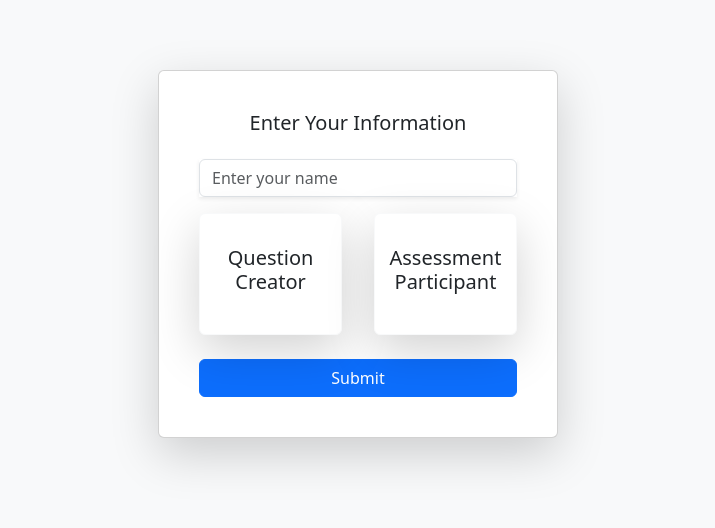
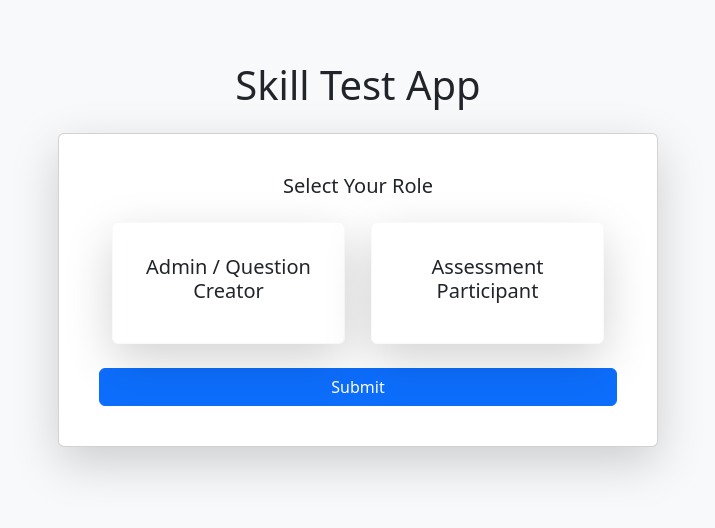
Before and after one commit to Ta-lab/react-skill-test, a React (Create React App) app in the folder frontend/: page / in a window 1280 px wide. Shown: the part 194-722 px from the top of the page, without its empty margins (282-997 px from the left). Built offline with nearby package versions, Linux system fonts and the light colour scheme.

Commit message:
admin setup

```diff
--- a/frontend/src/components/UserInfo.js
+++ b/frontend/src/components/UserInfo.js
@@ -1,5 +1,5 @@
 import React, { useState } from 'react';
-import { Button, Card, Form } from 'react-bootstrap';
+import { Button, Card, Form, Container } from 'react-bootstrap';
 
 const UserInfo = ({ setUser, setRole, setView }) => {
   const [name, setName] = useState('');
@@ -8,76 +8,71 @@ const UserInfo = ({ setUser, setRole, setView }) => {
 
   const handleRoleSelect = (role) => {
     setSelectedRole(role);
-    if (message) {
-      setMessage(''); // Clear the message if the user selects a role
-    }
+    setMessage('');
   };
 
   const handleSubmit = () => {
-    if (name.trim() && selectedRole) {
-      setUser(name);
-      setRole(selectedRole);
-      setView('');
-    } else {
-      setMessage(
-        !name.trim() ? 'Please enter your name.' : 'Please select a role.'
-      );
-      setTimeout(() => {
-        setMessage('');
-      }, 3000);
+    if (selectedRole === 'taker' && !name.trim()) {
+      setMessage('Please enter your name.');
+      setTimeout(() => setMessage(''), 3000);
+      return;
     }
+
+    setUser(selectedRole === 'taker' ? name : 'Admin');
+    setRole(selectedRole);
+    setView('');
   };
 
+  return (
+    <Container className="d-flex flex-column align-items-center justify-content-center min-vh-100 bg-light">
+      <h1 className="mb-4 text-center">Skill Test App</h1>
+      <Card className="shadow-lg p-4" style={{ maxWidth: '600px', width: '100%' }}>
+        <Card.Body>
+          <Card.Title className="text-center mb-4">Select Your Role</Card.Title>
 
-  return (
-    <div className="d-flex flex-column align-items-center justify-content-center min-vh-100 bg-light p-3">
-      <Card className="shadow-lg p-4" style={{ maxWidth: '400px', width: '100%' }}>
-        <Card.Body>
-          <Card.Title className="text-center mb-4">Enter Your Information</Card.Title>
-
-          <Form.Group className="mb-3 shadow-sm">
-            <Form.Control
-              type="text"
-              value={name}
-              onChange={(e) => setName(e.target.value)}
-              placeholder="Enter your name"
-              isInvalid={!name.trim() && message}
-            />
-            <Form.Control.Feedback type="invalid">
-              {message.includes('name') && message}
-            </Form.Control.Feedback>
-          </Form.Group>
-
-          <div className="d-flex flex-wrap justify-content-between mb-4">
+          <div className="d-flex justify-content-around mb-4">
             <Card
               onClick={() => handleRoleSelect('setter')}
               className={`d-flex flex-column align-items-center p-3 rounded shadow-lg ${selectedRole === 'setter' ? 'bg-light border-primary' : 'bg-white border-light'} cursor-pointer`}
-              style={{ width: '45%', maxWidth: '200px' }}
+              style={{ width: '45%', cursor: 'pointer' }}
             >
               <Card.Body className="text-center">
-                <Card.Title as="h5">Question Creator</Card.Title>
+                <Card.Title as="h5">Admin / Question Creator</Card.Title>
               </Card.Body>
             </Card>
 
             <Card
               onClick={() => handleRoleSelect('taker')}
               className={`d-flex flex-column align-items-center p-3 rounded shadow-lg ${selectedRole === 'taker' ? 'bg-light border-primary' : 'bg-white border-light'} cursor-pointer`}
-              style={{ width: '45%', maxWidth: '200px' }}
+              style={{ width: '45%', cursor: 'pointer' }}
             >
               <Card.Body className="text-center">
                 <Card.Title as="h5">Assessment Participant</Card.Title>
               </Card.Body>
             </Card>
           </div>
-          {message.includes('role') && (
-            <div className="text-danger text-center mb-3">
-              {message}
-            </div>
+
+          {selectedRole === 'taker' && (
+            <Form.Group className="mb-3">
+              <Form.Control
+                type="text"
+                value={name}
+                onChange={(e) => setName(e.target.value)}
+                placeholder="Enter your name"
+                isInvalid={!name.trim() && message}
+              />
+              <Form.Control.Feedback type="invalid">
+                {message}
+              </Form.Control.Feedback>
+            </Form.Group>
           )}
-          <Button onClick={handleSubmit} variant="primary" className="w-100">Submit</Button>
+
+          <Button onClick={handleSubmit} variant="primary" className="w-100">
+            Submit
+          </Button>
         </Card.Body>
       </Card>
-    </div>
+    </Container>
   );
 };
 
```
